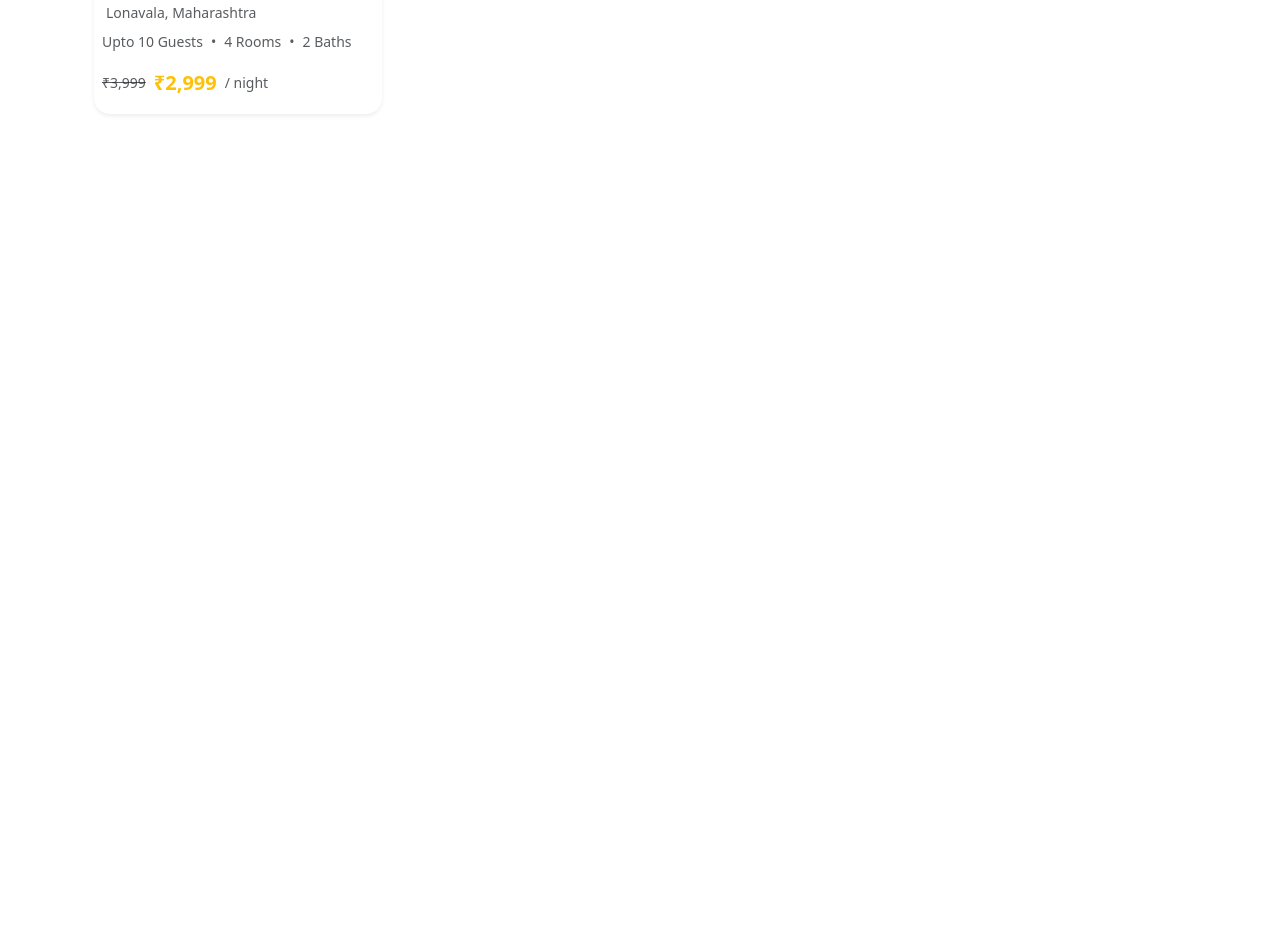
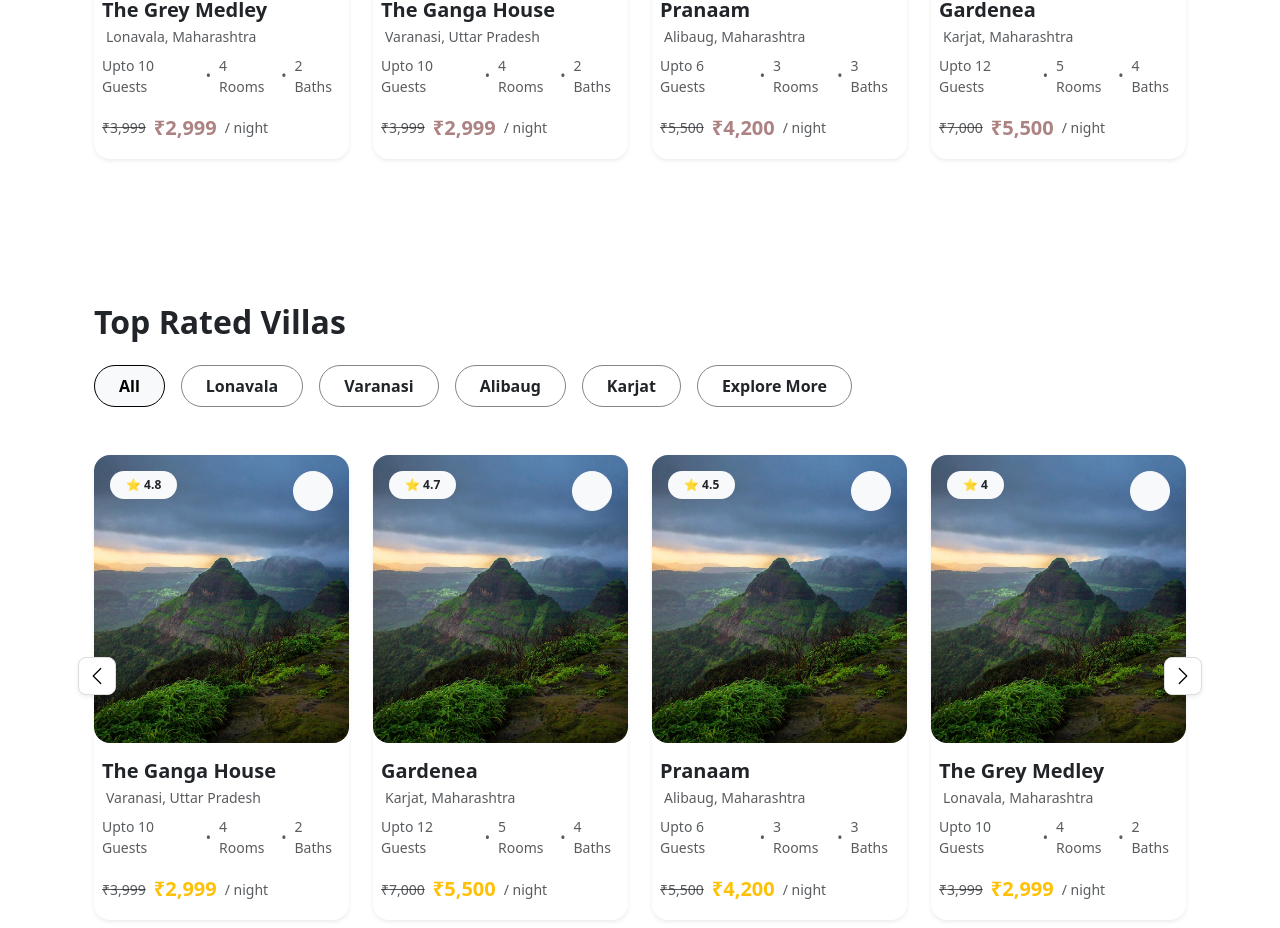
Before and after one commit to Saloni0111-cpu/VillaMila, an Angular app: page / in a window 1280 px wide. Shown: the part 2424-3352 px from the top of the page. Before the commit the page ends 2634 px from the top, so only its background shows below. Built offline with nearby package versions, Linux system fonts and the light colour scheme.

Commit message:
designed Villa cards

```diff
--- a/package.json
+++ b/package.json
@@ -18,6 +18,7 @@
     "@angular/platform-browser": "^18.2.0",
     "@angular/platform-browser-dynamic": "^18.2.0",
     "@angular/router": "^18.2.0",
+    "@popperjs/core": "^2.11.8",
     "bootstrap": "^5.3.8",
     "rxjs": "~7.8.0",
     "tslib": "^2.3.0",
--- a/src/app/available/available.component.html
+++ b/src/app/available/available.component.html
@@ -7,37 +7,39 @@
             <div class="section-header mb-4">
                 <h2 class="fw-bold h2 mb-1">Available This Weekend</h2>
                 <div class="btn-container d-flex gap-3 mt-4">
-                    <button class="btn btn-white filter-btn rounded-pill px-4 py-2 fw-bold">All</button>
-                    <button class="btn btn-white filter-btn rounded-pill px-4 py-2 fw-bold"> Udaipur</button>
-                    <button class="btn btn-white filter-btn rounded-pill px-4 py-2 fw-bold"> Manali</button>
-                    <button class="btn btn-white filter-btn rounded-pill px-4 py-2 fw-bold"> Coorg</button>
-                    <button class="btn btn-white filter-btn rounded-pill px-4 py-2 fw-bold"> Ooty</button>
-                    <button class="btn btn-white filter-btn rounded-pill px-4 py-2 fw-bold"> Explore More</button>
+                    <button class="btn btn-white filter-btn rounded-pill px-4 py-2 fw-bold"
+                        *ngFor="let location of locations" [class.active]="selectedLocation === location"
+                        (click)="selectLocation(location)">
+                        {{ location }}
+                    </button>
+
+
                 </div>
             </div>
 
             <div class="carousel-wrapper">
                 <button class="btn btn-sm btn-light shadow-sm position-absolute start-0 top-50 z-3 carousel-arrow"
                     aria-label="Previous">
-                    <i class="bi bi-chevron-left text-dark">
-                        <</i>
+                    <span class="carousel-control-prev-icon"></span>
                 </button>
 
                 <button class="btn btn-sm btn-light shadow-sm position-absolute end-0 top-50 z-3 carousel-arrow"
                     aria-label="Next">
-                    <i class="bi bi-chevron-right text-dark">></i>
+                    <span class="carousel-control-next-icon"></span>
                 </button>
-                <div class="card border-0 shadow-sm rounded-4" style="width: 18rem;">
+                <div class="row g-4 mt-2">
+                    <div class="col-xl-3 col-lg-3 col-md-6 col-sm-6" *ngFor="let villa of filteredVillas">
+                        <div class="card border-0 shadow-sm rounded-4 h-100">
                             <!-- Image Wrapper -->
                             <div class="position-relative">
-                        <img src="assets/lonavala.webp" class="card-img-top rounded-4" alt="Villa"
+                                <img [src]="villa.image" class="card-img-top rounded-4" [alt]="villa.name"
                                     style="height: 18rem; object-fit: cover;">
 
                                 <!-- Rating Badge -->
                                 <span
                                     class="badge bg-light text-dark position-absolute top-0 start-0 m-3 rounded-pill px-3 py-2 d-flex align-items-center gap-1"
                                     style="backdrop-filter: blur(10px);">
-                            ⭐ 4.0
+                                    ⭐ {{ villa.rating }}
                                 </span>
 
                                 <!-- Wishlist Icon -->
@@ -50,31 +52,33 @@
 
                             <!-- Card Body -->
                             <div class="card-body px-2 pt-3">
-
-                        <h5 class="fw-semibold mb-1">The Grey Medley</h5>
+                                <h5 class="fw-semibold mb-1">{{ villa.name }}</h5>
 
                                 <!-- Location -->
                                 <div class="d-flex align-items-center text-muted small mb-2">
                                     <i class="bi bi-geo-alt me-1"></i>
-                            Lonavala, Maharashtra
+                                    {{ villa.location }}
                                 </div>
 
                                 <!-- Details -->
                                 <div class="d-flex align-items-center text-muted small gap-2 mb-3">
-                            <span>Upto 10 Guests</span>
+                                    <span>Upto {{ villa.guests }} Guests</span>
                                     <span>•</span>
-                            <span>4 Rooms</span>
+                                    <span>{{ villa.rooms }} Rooms</span>
                                     <span>•</span>
-                            <span>2 Baths</span>
+                                    <span>{{ villa.baths }} Baths</span>
                                 </div>
 
                                 <!-- Price -->
                                 <div class="d-flex align-items-center gap-2">
-                            <span class="text-decoration-line-through text-muted small">₹3,999</span>
-                            <span class="fw-bold fs-5 text-warning">₹2,999</span>
+                                    <span class="text-decoration-line-through text-muted small">₹{{ villa.originalPrice
+                                        | number }}</span>
+                                    <span class="fw-bold fs-5" style="color: rgba(105, 27, 27, 0.55);">₹{{
+                                        villa.discountedPrice | number }}</span>
                                     <span class="text-muted small">/ night</span>
                                 </div>
-
+                            </div>
+                        </div>
                     </div>
                 </div>
             </div>
@@ -82,3 +86,89 @@
         </section>
     </div>
 </div>
+
+<div class="explore-wrapper bg-white py-5">
+    <div class="container-xl px-4">
+
+
+        <section class="available-wrapper mb-5  position-relative">
+
+            <div class="section-header mb-4">
+                <h2 class="fw-bold h2 mb-1">Top Rated Villas</h2>
+                <div class="btn-container d-flex gap-3 mt-4">
+                    <button class="btn btn-white filter-btn rounded-pill px-4 py-2 fw-bold"
+                        *ngFor="let location of locations" [class.active]="selectedLocation === location"
+                        (click)="selectLocation(location)">
+                        {{ location }}
+                    </button>
+                </div>
+            </div>
+
+            <div class="carousel-wrapper">
+                <button class="btn btn-sm btn-light shadow-sm position-absolute start-0 top-50 z-3 carousel-arrow"
+                    aria-label="Previous">
+                    <span class="carousel-control-prev-icon"></span>
+                </button>
+
+                <button class="btn btn-sm btn-light shadow-sm position-absolute end-0 top-50 z-3 carousel-arrow"
+                    aria-label="Next">
+                    <span class="carousel-control-next-icon"></span>
+                </button>
+                <div class="row g-4 mt-2">
+                    <div class="col-xl-3 col-lg-3 col-md-6 col-sm-6" *ngFor="let villa of topRatedVillas">
+                        <div class="card border-0 shadow-sm rounded-4 h-100">
+                            <!-- Image Wrapper -->
+                            <div class="position-relative">
+                                <img [src]="villa.image" class="card-img-top rounded-4" [alt]="villa.name"
+                                    style="height: 18rem; object-fit: cover;">
+
+                                <!-- Rating Badge -->
+                                <span
+                                    class="badge bg-light text-dark position-absolute top-0 start-0 m-3 rounded-pill px-3 py-2 d-flex align-items-center gap-1"
+                                    style="backdrop-filter: blur(10px);">
+                                    ⭐ {{ villa.rating }}
+                                </span>
+
+                                <!-- Wishlist Icon -->
+                                <button
+                                    class="btn btn-light rounded-circle position-absolute top-0 end-0 m-3 p-2 d-flex align-items-center justify-content-center"
+                                    style="width: 40px; height: 40px;">
+                                    <i class="bi bi-heart" style="font-size: 1.2rem;"></i>
+                                </button>
+                            </div>
+
+                            <!-- Card Body -->
+                            <div class="card-body px-2 pt-3">
+                                <h5 class="fw-semibold mb-1">{{ villa.name }}</h5>
+
+                                <!-- Location -->
+                                <div class="d-flex align-items-center text-muted small mb-2">
+                                    <i class="bi bi-geo-alt me-1"></i>
+                                    {{ villa.location }}
+                                </div>
+
+                                <!-- Details -->
+                                <div class="d-flex align-items-center text-muted small gap-2 mb-3">
+                                    <span>Upto {{ villa.guests }} Guests</span>
+                                    <span>•</span>
+                                    <span>{{ villa.rooms }} Rooms</span>
+                                    <span>•</span>
+                                    <span>{{ villa.baths }} Baths</span>
+                                </div>
+
+                                <!-- Price -->
+                                <div class="d-flex align-items-center gap-2">
+                                    <span class="text-decoration-line-through text-muted small">₹{{ villa.originalPrice
+                                        | number }}</span>
+                                    <span class="fw-bold fs-5 text-warning">₹{{ villa.discountedPrice | number }}</span>
+                                    <span class="text-muted small">/ night</span>
+                                </div>
+                            </div>
+                        </div>
+                    </div>
+                </div>
+            </div>
+
+        </section>
+    </div>
+</div>
--- a/src/app/available/available.component.scss
+++ b/src/app/available/available.component.scss
@@ -3,8 +3,69 @@
     /* Standard Bootstrap gray border */
     transition: all 0.2s ease-in-out;
 
-    &:hover {
-        border-color: #adb5bd !important;
+    &:hover,
+    &.active {
+        border-color: #000000 !important;
         background-color: #f8f9fa !important;
+        color: #000;
     }
 }
+
+.carousel-wrapper {
+    position: relative;
+
+    .carousel-arrow {
+        width: 38px;
+        height: 38px;
+        border-radius: 8px !important;
+        display: flex;
+        align-items: center;
+        justify-content: center;
+        background-color: white !important;
+        border: 1px solid #ddd !important;
+        top: 50% !important;
+        transform: translateY(-50%) !important;
+        transition: all 0.3s ease;
+        z-index: 10;
+
+        &:hover {
+            background-color: #f8f9fa !important;
+            box-shadow: 0 4px 8px rgba(0, 0, 0, 0.1) !important;
+        }
+
+        &.start-0 {
+            left: -3rem !important;
+        }
+
+        &.end-0 {
+            right: -3rem !important;
+        }
+
+        .carousel-control-prev-icon,
+        .carousel-control-next-icon {
+            filter: invert(1) grayscale(100%) brightness(0);
+            width: 1.5rem;
+            height: 1.5rem;
+        }
+
+        @media (max-width: 1400px) {
+            &.start-0 {
+                left: -1rem !important;
+            }
+
+            &.end-0 {
+                right: -1rem !important;
+            }
+        }
+
+        @media (max-width: 1200px) {
+            &.start-0 {
+                left: 0.5rem !important;
+            }
+
+            &.end-0 {
+                right: 0.5rem !important;
+            }
+        }
+    }
+}
--- a/src/app/available/available.component.ts
+++ b/src/app/available/available.component.ts
@@ -1,12 +1,90 @@
+import { CommonModule } from '@angular/common';
 import { Component } from '@angular/core';
 
 @Component({
   selector: 'app-available',
   standalone: true,
-  imports: [],
+  imports: [CommonModule],
   templateUrl: './available.component.html',
   styleUrl: './available.component.scss'
 })
 export class AvailableComponent {
+  selectedLocation: string = 'All';
 
+  locations = [
+    'All',
+    'Lonavala',
+    'Varanasi',
+    'Alibaug',
+    'Karjat',
+    'Explore More'
+  ];
+
+  selectLocation(location: string) {
+    this.selectedLocation = location;
+  }
+
+  get filteredVillas() {
+    if (this.selectedLocation === 'All' || this.selectedLocation === 'Explore More') {
+      return this.villas;
+    }
+    return this.villas.filter(villa =>
+      villa.city.toLowerCase() === this.selectedLocation.toLowerCase()
+    );
+  }
+
+  get topRatedVillas() {
+    return [...this.villas].sort((a, b) => b.rating - a.rating);
+  }
+
+  villas = [
+    {
+      image: 'assets/lonavala.webp',
+      rating: 4.0,
+      name: 'The Grey Medley',
+      location: 'Lonavala, Maharashtra',
+      city: 'Lonavala',
+      guests: 10,
+      rooms: 4,
+      baths: 2,
+      originalPrice: 3999,
+      discountedPrice: 2999
+    },
+    {
+      image: 'assets/lonavala.webp',
+      rating: 4.8,
+      name: 'The Ganga House',
+      location: 'Varanasi, Uttar Pradesh',
+      city: 'Varanasi',
+      guests: 10,
+      rooms: 4,
+      baths: 2,
+      originalPrice: 3999,
+      discountedPrice: 2999
+    },
+    {
+      image: 'assets/lonavala.webp',
+      rating: 4.5,
+      name: 'Pranaam',
+      location: 'Alibaug, Maharashtra',
+      city: 'Alibaug',
+      guests: 6,
+      rooms: 3,
+      baths: 3,
+      originalPrice: 5500,
+      discountedPrice: 4200
+    },
+    {
+      image: 'assets/lonavala.webp',
+      rating: 4.7,
+      name: 'Gardenea',
+      location: 'Karjat, Maharashtra',
+      city: 'Karjat',
+      guests: 12,
+      rooms: 5,
+      baths: 4,
+      originalPrice: 7000,
+      discountedPrice: 5500
+    }
+  ];
 }
```
Also changed, not shown: 1 other file (tests, documents, lock files or other folders). Lines whose indentation alone changed are shown as unchanged.
